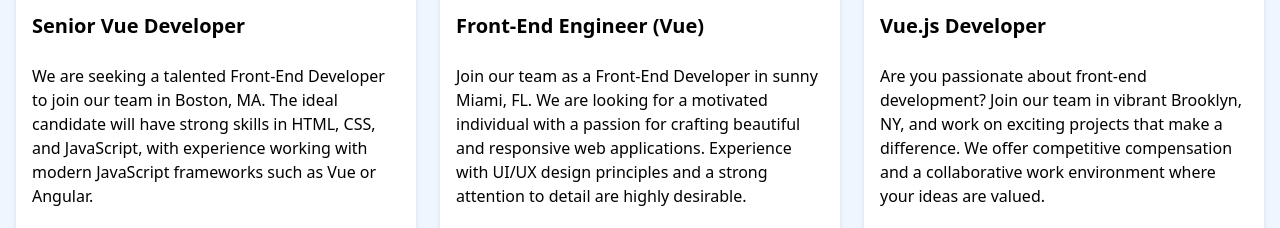
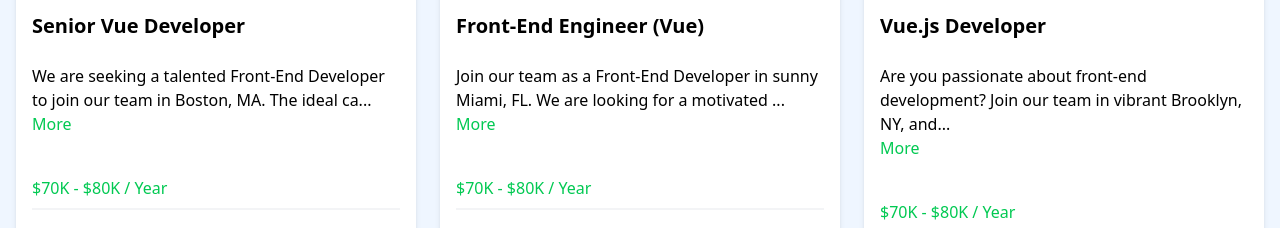
Before and after one commit to h-rawat/vue-crash-course, a Vue app: page / in a window 1280 px wide. Shown: the part 672-900 px from the top of the page. Built offline with nearby package versions, Linux system fonts and the light colour scheme.

Commit message:
computed and truncate description

```diff
--- a/src/components/JobListing.vue
+++ b/src/components/JobListing.vue
@@ -1,9 +1,23 @@
 <script setup>
-import { defineProps } from "vue";
+import { defineProps, ref, computed } from "vue";
 
-defineProps({
+const props = defineProps({
   job: Object,
 });
+
+const showFullDescription = ref(false);
+
+const truncatedDescription = computed(() => {
+  let description = props.job.description;
+  if (!showFullDescription.value) {
+    description = description.substring(0, 90) + "...";
+  }
+  return description;
+});
+
+const toggleFullDescription = () => {
+  showFullDescription.value = !showFullDescription.value;
+};
 </script>
 
 <template>
@@ -15,7 +29,13 @@
       </div>
 
       <div class="mb-5">
-        {{ job.description }}
+        <div>{{ truncatedDescription }}</div>
+        <button
+          class="text-green-500 hover:text-green-600 mb-5"
+          @click="toggleFullDescription"
+        >
+          {{ showFullDescription ? "Less" : "More" }}
+        </button>
       </div>
 
       <h3 class="text-green-500 mb-2">{{ job.salary }} / Year</h3>
```
